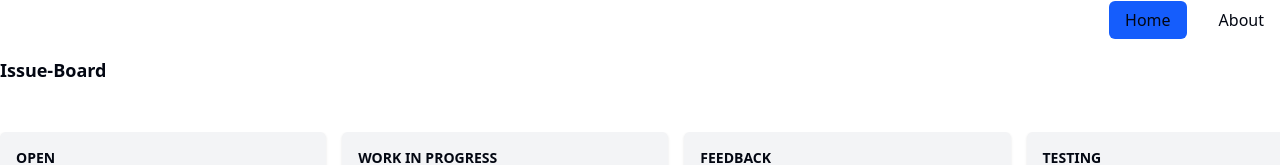
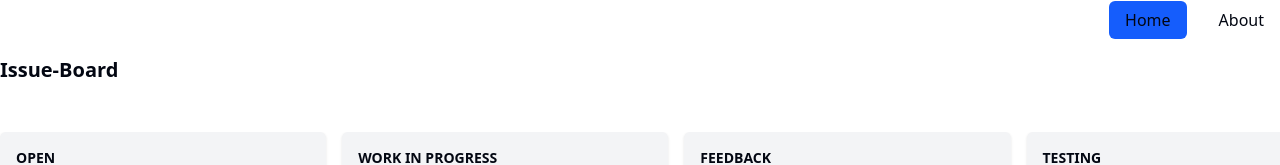
Before and after one commit to norbraet/vue-task-board, a Vue app: page / in a window 1280 px wide. Shown: the top 165 px of the page. Built offline with nearby package versions, Linux system fonts and the light colour scheme.

Commit message:
style: error message shows always in new line and increases h2 size

```diff
--- a/src/components/Column.vue
+++ b/src/components/Column.vue
@@ -92,7 +92,7 @@
                         @keyup.enter="addTask"
                         @input="errorMessage = ''"
                     />
-                    <small class="text-red-500" v-if="errorMessage">
+                    <small class="block text-red-500" v-if="errorMessage">
                         {{ errorMessage }}
                     </small>
                 </div>
--- a/src/views/HomeView.vue
+++ b/src/views/HomeView.vue
@@ -10,7 +10,7 @@
 <template>
     <main>
         <section class="container mx-auto flex flex-col gap-4">
-            <h2 class="my-4 text-lg font-semibold">Issue-Board</h2>
+            <h2 class="my-4 text-xl font-semibold">Issue-Board</h2>
             <div class="my-4 flex gap-4 overflow-auto">
                 <Column
                     v-for="columnn in columns"
```
